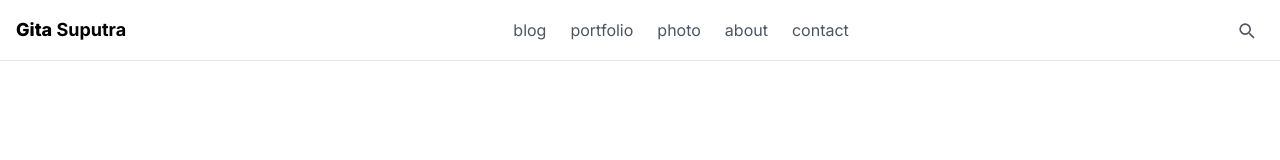
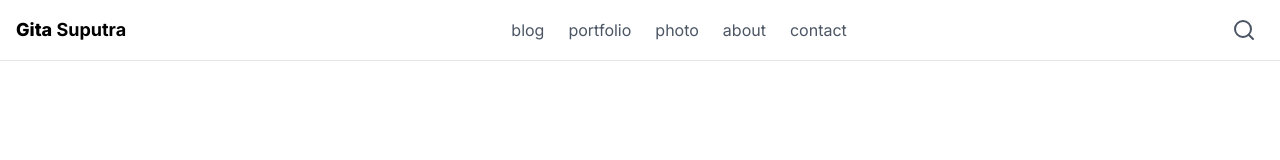
Before and after one commit to arifrhm/portfolio-blog-v2, a Next.js app: page / in a window 1280 px wide. Shown: the top 160 px of the page. Built offline with nearby package versions, Linux system fonts and the light colour scheme.

Commit message:
Fix (SearchBar) : Modify to suitable style search popup light theme

```diff
--- a/src/components/SearchBar.tsx
+++ b/src/components/SearchBar.tsx
@@ -14,53 +14,33 @@ const SearchBar = () => {
 
   return (
     <div className="flex items-center">
-      <button className="focus:outline-none mr-2" onClick={handleClick}>
-        <svg
-          className="w-5 h-5"
-          fill="none"
-          stroke="currentColor"
-          viewBox="0 0 24 24"
-          xmlns="http://www.w3.org/2000/svg"
-        >
-          <path
-            strokeLinecap="round"
-            strokeLinejoin="round"
-            strokeWidth="2"
-            d="M21 21l-4.35-4.35M17 11a6 6 0 11-12 0 6 6 0 0112 0z"
-          ></path>
-        </svg>
+      <button className="focus:outline-none mr-2 rounded-full" onClick={handleClick}>
+        <SearchIcon className="w-6 h-6" />
+        <span className="sr-only">Open search</span>
       </button>
       {showModal && (
-        <div className="fixed inset-0 bg-black bg-opacity-50 flex justify-center items-center">
+        <div className="fixed inset-0 bg-background/80 backdrop-blur-md flex justify-center items-center">
           <div className="bg-white rounded-md p-4">
             <div className="flex justify-between items-center">
               <h2 className="text-lg font-bold">Search</h2>
-              <button type="button" onClick={handleCloseModal}>
-                <svg
-                  className="w-5 h-5"
-                  fill="none"
-                  stroke="currentColor"
-                  viewBox="0 0 24 24"
-                  xmlns="http://www.w3.org/2000/svg"
-                >
-                  <path
-                    strokeLinecap="round"
-                    strokeLinejoin="round"
-                    strokeWidth="2"
-                    d="M6 18L18 6M6 6l12 12"
-                  ></path>
-                </svg>
+              <button type="button" onClick={handleCloseModal} className="rounded-full">
+                <CloseIcon className="w-6 h-6" />
+                <span className="sr-only">Close</span>
               </button>
             </div>
-            {/* Search input form */}
-            <input
-              type="text"
-              className="w-80 mx-auto rounded-md border border-gray-300 px-4 py-2 focus:outline-none focus:ring-1 focus:ring-indigo-500 mt-4"
-              placeholder="Enter your search term"
-            />
-            <button className="bg-blue-500 text-white px-4 py-2 rounded-md mt-4 focus:outline-none hover:bg-blue-700">
-              Search
-            </button>
+            <div className="flex items-center w-full max-w-4xl mx-auto px-4 md:px-0">
+              <div className="flex-1">
+                <input
+                  type="search"
+                  placeholder="Search..."
+                  className="w-full py-2 text-base bg-transparent border-none focus:ring-0"
+                />
+              </div>
+              <button className="rounded-full">
+                <SearchIcon className="w-6 h-6" />
+                <span className="sr-only">Search</span>
+              </button>
+            </div>
           </div>
         </div>
       )}
@@ -68,4 +48,43 @@ const SearchBar = () => {
   );
 };
 
+function SearchIcon(props: React.SVGProps<SVGSVGElement>) {
+  return (
+    <svg
+      {...props}
+      xmlns="http://www.w3.org/2000/svg"
+      width="24"
+      height="24"
+      viewBox="0 0 24 24"
+      fill="none"
+      stroke="currentColor"
+      strokeWidth="2"
+      strokeLinecap="round"
+      strokeLinejoin="round"
+    >
+      <circle cx="11" cy="11" r="8" />
+      <path d="m21 21-4.3-4.3" />
+    </svg>
+  );
+}
+
+function CloseIcon(props: React.SVGProps<SVGSVGElement>) {
+  return (
+    <svg
+      {...props}
+      xmlns="http://www.w3.org/2000/svg"
+      width="24"
+      height="24"
+      viewBox="0 0 24 24"
+      fill="none"
+      stroke="currentColor"
+      strokeWidth="2"
+      strokeLinecap="round"
+      strokeLinejoin="round"
+    >
+      <path d="M6 18L18 6M6 6l12 12" />
+    </svg>
+  );
+}
+
 export default SearchBar;
```
